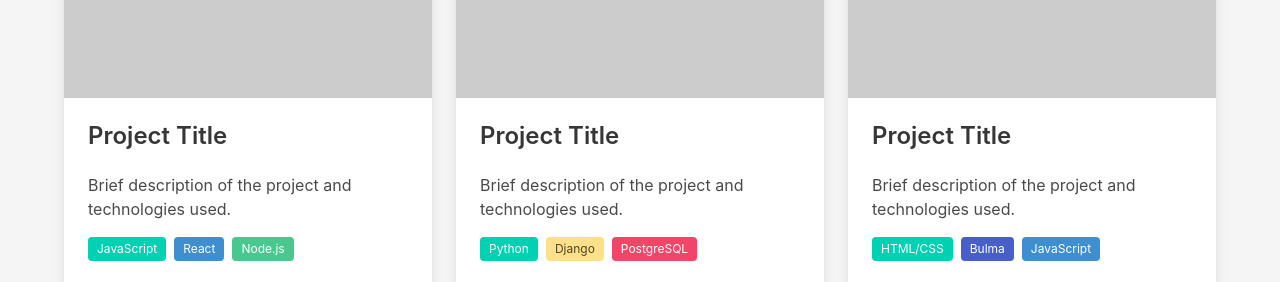
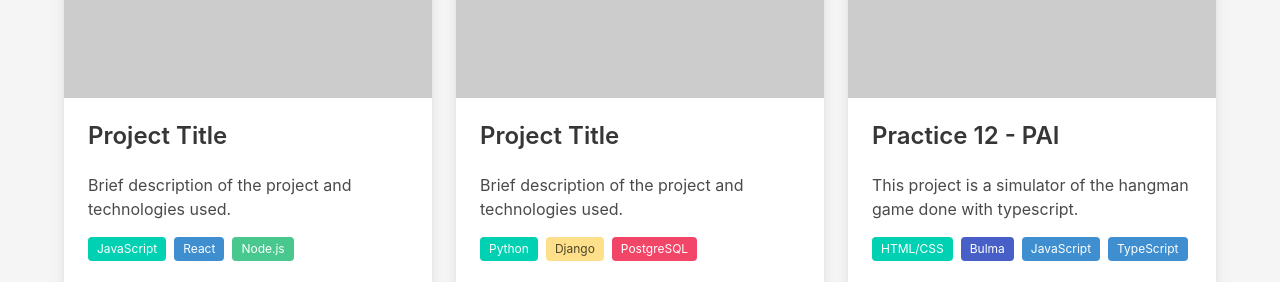
Before and after one commit to Ramonizq/Ramonizq.github.io, a plain HTML site: page index.html in a window 1280 px wide. Shown: the part 1480-1762 px from the top of the page. Drawn offline with nearby package versions, Linux system fonts and the light colour scheme; placeholder pictures from the web are drawn by us.

Commit message:
upgrade html

```diff
--- a/index.html
+++ b/index.html
@@ -183,13 +183,14 @@
                             </figure>
                         </div>
                         <div class="card-content">
-                            <h3 class="title is-4">Project Title</h3>
+                            <h3 class="title is-4">Practice 12 - PAI</h3>
                             <div class="content">
-                                <p>Brief description of the project and technologies used.</p>
+                                <p>This project is a simulator of the hangman game done with typescript.</p>
                                 <div class="tags">
                                     <span class="tag is-primary">HTML/CSS</span>
                                     <span class="tag is-link">Bulma</span>
                                     <span class="tag is-info">JavaScript</span>
+                                    <span class="tag is-info">TypeScript</span>
                                 </div>
                             </div>
                             <a href="https://ull-esit-pai-2024-2025.github.io/2024-2025-pai-p12-hangman-Ramonizq/" target="_blank" class="button is-small is-fullwidth">
```
